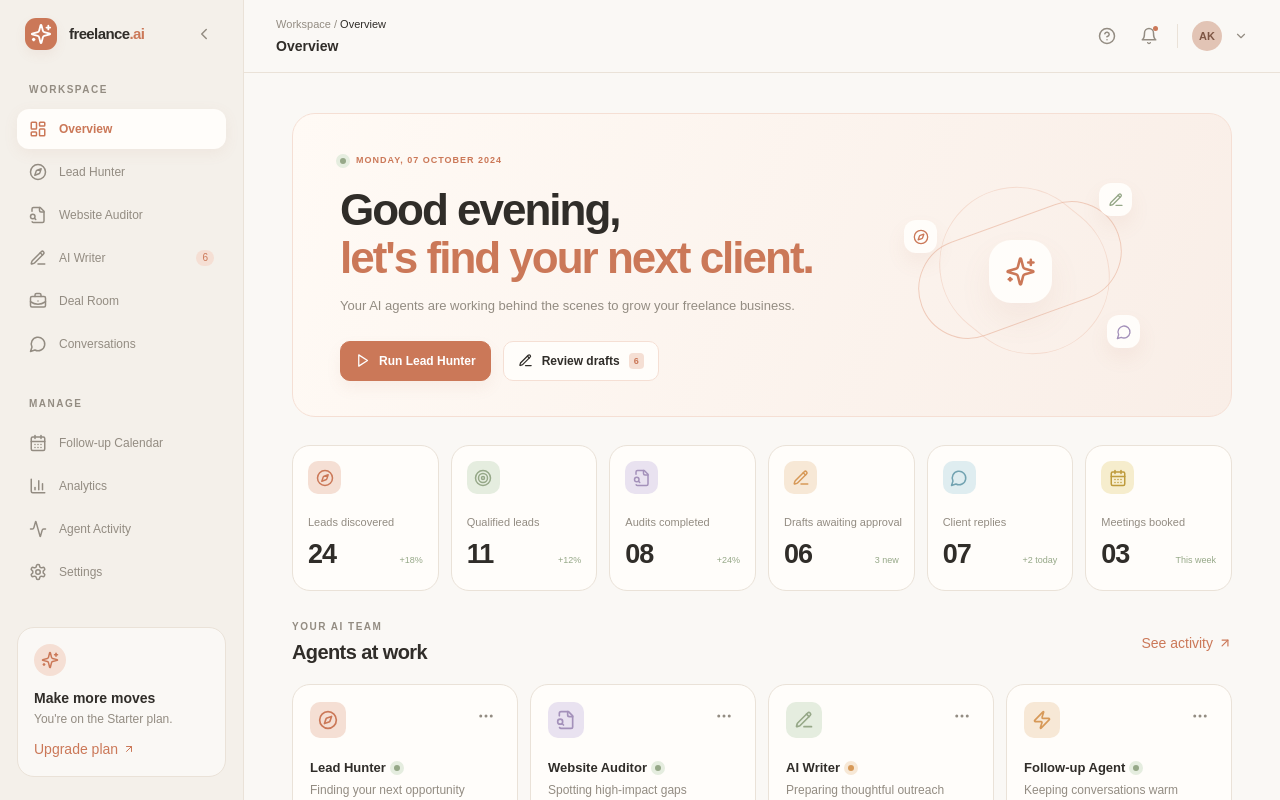
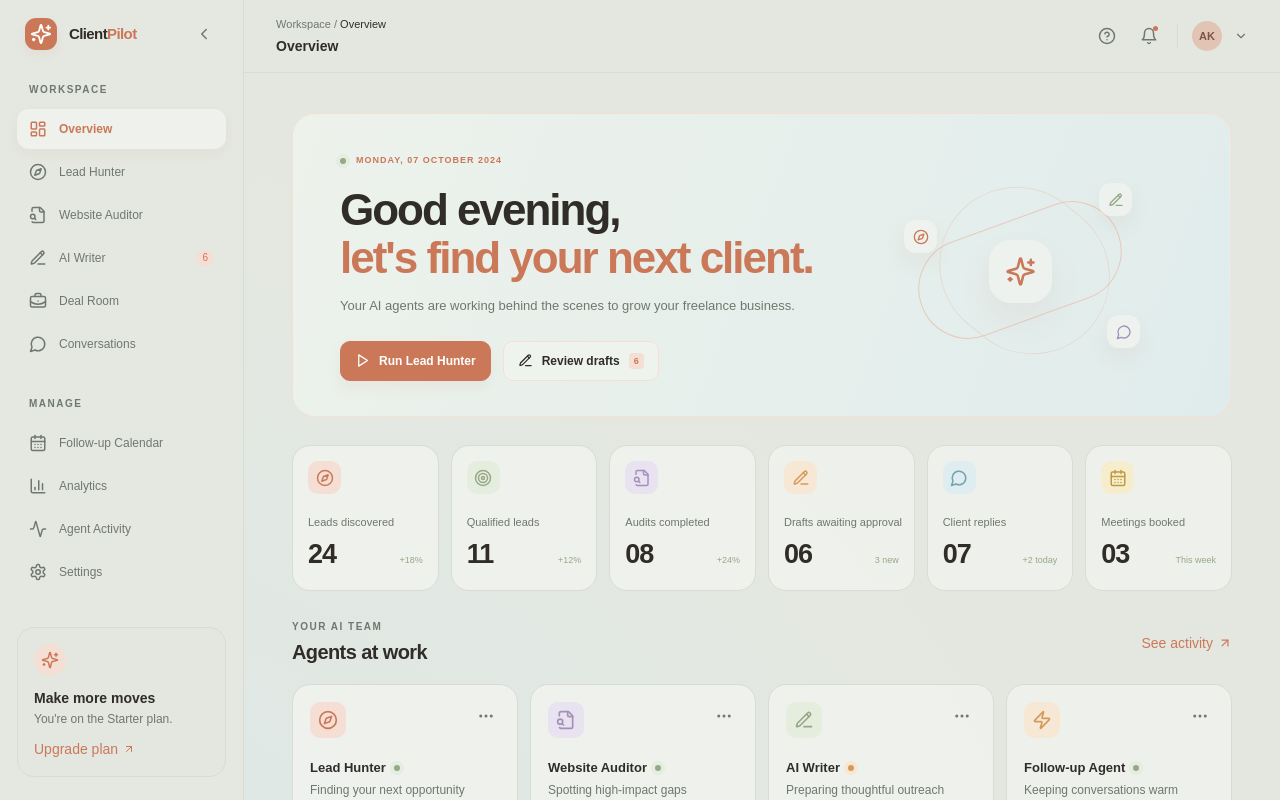
Before and after one commit to AbhinandanDaksh/clientpilot, a Next.js app in the folder frontend/: page /dashboard in a window 1280 px wide. Shown: the top 800 px of the page. Built offline with nearby package versions, Linux system fonts and the light colour scheme.

Commit message:
Update ClientPilot branding and dashboard colors

```diff
--- a/frontend/app/dashboard/page.tsx
+++ b/frontend/app/dashboard/page.tsx
@@ -1,8 +1,8 @@
 import type { Metadata } from "next";
 import Dashboard from "@/components/dashboard/dashboard";
 export const metadata: Metadata = {
-  title: "Overview | freelance.ai",
-  description: "Your freelance AI command center.",
+  title: "Overview | ClientPilot",
+  description: "Manage your clients, leads, and AI agents with ClientPilot.",
 };
 export default function DashboardPage() {
   return <Dashboard />;
--- a/frontend/app/layout.tsx
+++ b/frontend/app/layout.tsx
@@ -11,7 +11,7 @@ const geistMono = Geist_Mono({
   subsets: ["latin"],
 });
 export const metadata: Metadata = {
-  title: "Freelance AI Command Center",
+  title: "ClientPilot",
   description: "Your projects, clients, and AI agents in one workspace.",
 };
 export default function RootLayout({ children }: LayoutProps<"/">) {
--- a/frontend/app/not-found.tsx
+++ b/frontend/app/not-found.tsx
@@ -4,11 +4,11 @@ import { LuArrowLeft, LuCompass, LuSparkles } from "react-icons/lu";
 export default function NotFound() {
   return (
     <main className="dashboard-shell flex min-h-screen flex-1 flex-col items-center justify-center bg-dash-bg px-6 py-12 text-center text-dash-text">
-      <Link href="/dashboard" aria-label="freelance.ai dashboard" className="mb-12 inline-flex items-center gap-3 rounded-lg text-sm font-semibold focus-visible:outline-2 focus-visible:outline-offset-4 focus-visible:outline-dash-primary">
+      <Link href="/dashboard" aria-label="ClientPilot dashboard" className="mb-12 inline-flex items-center gap-3 rounded-lg text-sm font-semibold focus-visible:outline-2 focus-visible:outline-offset-4 focus-visible:outline-dash-primary">
         <span className="grid size-9 place-items-center rounded-xl bg-dash-primary text-dash-white">
           <LuSparkles aria-hidden="true" size={21} />
         </span>
-        <span>freelance<span className="text-dash-primary">.ai</span></span>
+        <span>Client<span className="text-dash-primary">Pilot</span></span>
       </Link>
       <section className="w-full max-w-lg rounded-3xl border border-dash-border bg-dash-card px-6 py-12 sm:px-12">
         <span className="mx-auto mb-6 grid size-14 place-items-center rounded-2xl bg-dash-peach text-dash-primary">
--- a/frontend/app/offline/page.tsx
+++ b/frontend/app/offline/page.tsx
@@ -1,7 +1,7 @@
 import type { Metadata } from "next";
 import OfflineState from "@/components/ui/offline-state";
 
-export const metadata: Metadata = { title: "No internet | freelance.ai" };
+export const metadata: Metadata = { title: "No internet | ClientPilot" };
 
 export default function OfflinePage() {
   return <OfflineState />;
--- a/frontend/common/colors.css
+++ b/frontend/common/colors.css
@@ -36,19 +36,20 @@
     --info: #38bdf8;
   }
 }
-/* Dashboard palette follows the warm reference, independent of OS theme. */
+/* Soft sage and cool grey dashboard surfaces, independent of OS theme. */
 .dashboard-shell {
-  --dash-bg: #faf8f5;
-  --dash-sidebar: #f4f0ea;
-  --dash-card: #fffdfa;
+  --dash-bg: #e4e7df;
+  --dash-bg-cool: #dce9eb;
+  --dash-sidebar: #e5e8e1;
+  --dash-card: #f2f4efcc;
   --dash-text: #302d29;
-  --dash-muted: #938c82;
-  --dash-border: #eae2d8;
+  --dash-muted: #6f786e;
+  --dash-border: #d6ddd4;
   --dash-primary: #cb7858;
   --dash-primary-hover: #b66648;
   --dash-white: #ffffff;
-  --dash-hero-start: #fffaf5;
-  --dash-hero-end: #f9eee7;
+  --dash-hero-start: #edf2eb;
+  --dash-hero-end: #e0ecec;
   --dash-peach: #f5dfd4;
   --dash-sage: #e5eddf;
   --dash-green: #96a888;
--- a/frontend/components/dashboard/dashboard.tsx
+++ b/frontend/components/dashboard/dashboard.tsx
@@ -31,7 +31,7 @@ export default function Dashboard() {
     );
   };
   return (
-    <div className="dashboard-shell flex min-h-screen bg-dash-bg text-[13px] leading-normal text-dash-text [&_button]:cursor-pointer [&_button:focus-visible]:outline-2 [&_button:focus-visible]:outline-dash-primary [&_button:focus-visible]:outline-offset-4 [&_h2]:m-0 [&_h2]:text-xl [&_h2]:font-semibold [&_h2]:tracking-[-0.6px] max-[560px]:[&_h2]:text-lg">
+    <div className="dashboard-shell flex min-h-screen bg-dash-bg bg-[radial-gradient(ellipse_at_bottom_left,var(--dash-bg-cool),transparent_65%)] text-[13px] leading-normal text-dash-text [&_button]:cursor-pointer [&_button:focus-visible]:outline-2 [&_button:focus-visible]:outline-dash-primary [&_button:focus-visible]:outline-offset-4 [&_h2]:m-0 [&_h2]:text-xl [&_h2]:font-semibold [&_h2]:tracking-[-0.6px] max-[560px]:[&_h2]:text-lg">
       <Sidebar
         active={active}
         onSelect={setActive}
@@ -52,7 +52,7 @@ export default function Dashboard() {
               aria-label="Help"
               onClick={() =>
                 setNotice(
-                  "Welcome to your command center. This preview uses sample data; no messages are sent and no live agents are run.",
+                  "Welcome to ClientPilot. This preview uses sample data; no messages are sent and no live agents are run.",
                 )
               }
             >
--- a/frontend/components/layout/footer.tsx
+++ b/frontend/components/layout/footer.tsx
@@ -1,7 +1,7 @@
 export default function Footer() {
   return (
     <footer className="flex justify-between gap-3 pt-[25px] text-[10px] text-dash-muted max-[560px]:flex-col">
-      <span>freelance.ai &middot; Your next chapter starts here.</span>
+      <span>ClientPilot &middot; Your next chapter starts here.</span>
       <span>Demo workspace</span>
     </footer>
   );
--- a/frontend/components/layout/sidebar.tsx
+++ b/frontend/components/layout/sidebar.tsx
@@ -68,7 +68,7 @@ export default function Sidebar({
           <LuSparkles aria-hidden="true" size={22} />
         </span>
         <strong className="group-data-[collapsed=true]:hidden max-[850px]:hidden">
-          freelance<span>.ai</span>
+          Client<span>Pilot</span>
         </strong>
         <button
           className="inline-flex size-7 items-center justify-center rounded-lg border-0 bg-transparent text-dash-muted hover:bg-dash-sand ml-auto bg-dash-border group-data-[collapsed=true]:mx-auto group-data-[collapsed=true]:mt-2 group-data-[collapsed=true]:rotate-180 max-[850px]:hidden"
--- a/frontend/package.json
+++ b/frontend/package.json
@@ -1,5 +1,5 @@
 {
-  "name": "frontend",
+  "name": "clientpilot",
   "version": "0.1.0",
   "private": true,
   "scripts": {
```
Also changed, not shown: 2 other files (tests, documents, lock files or other folders).
